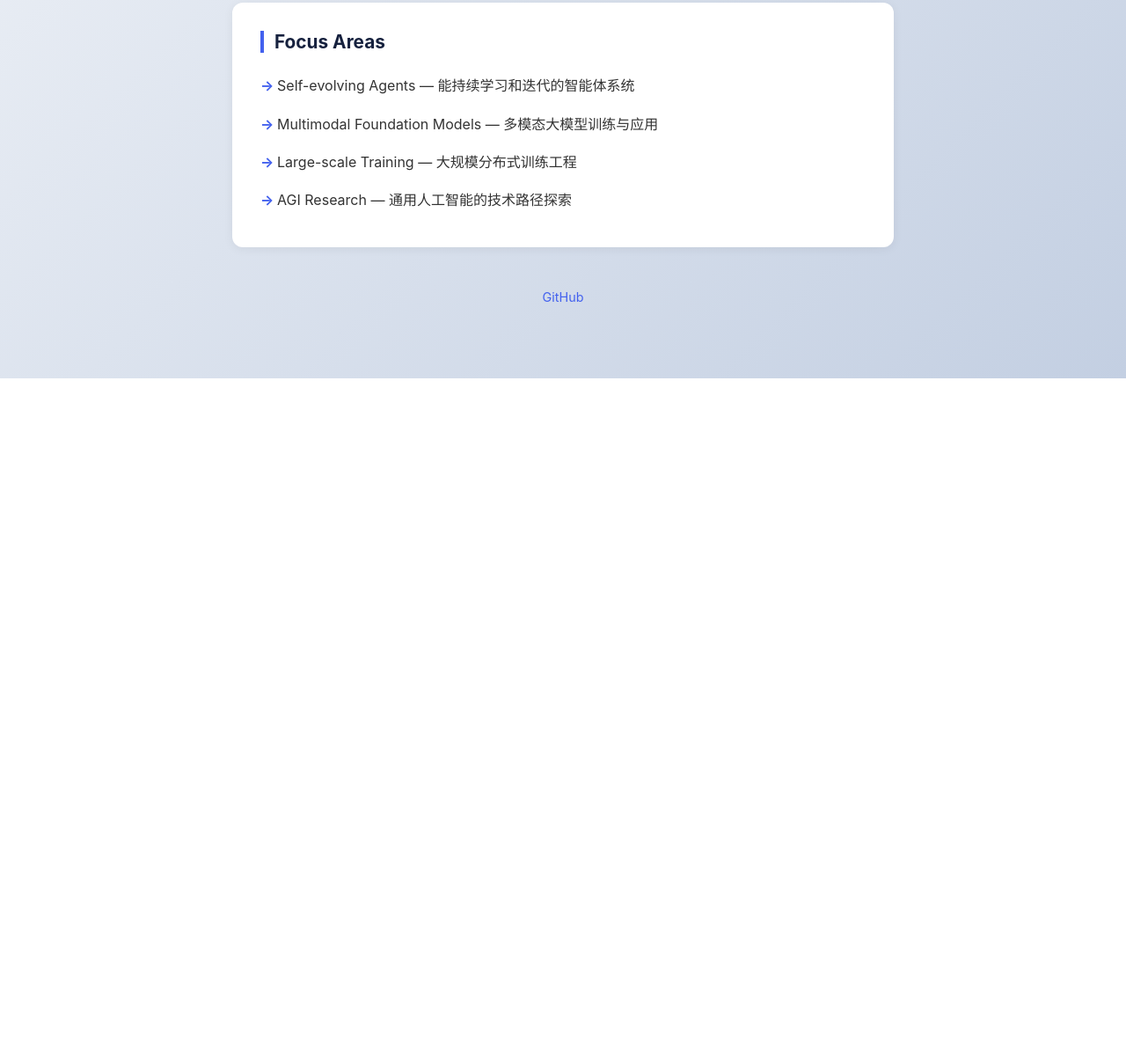
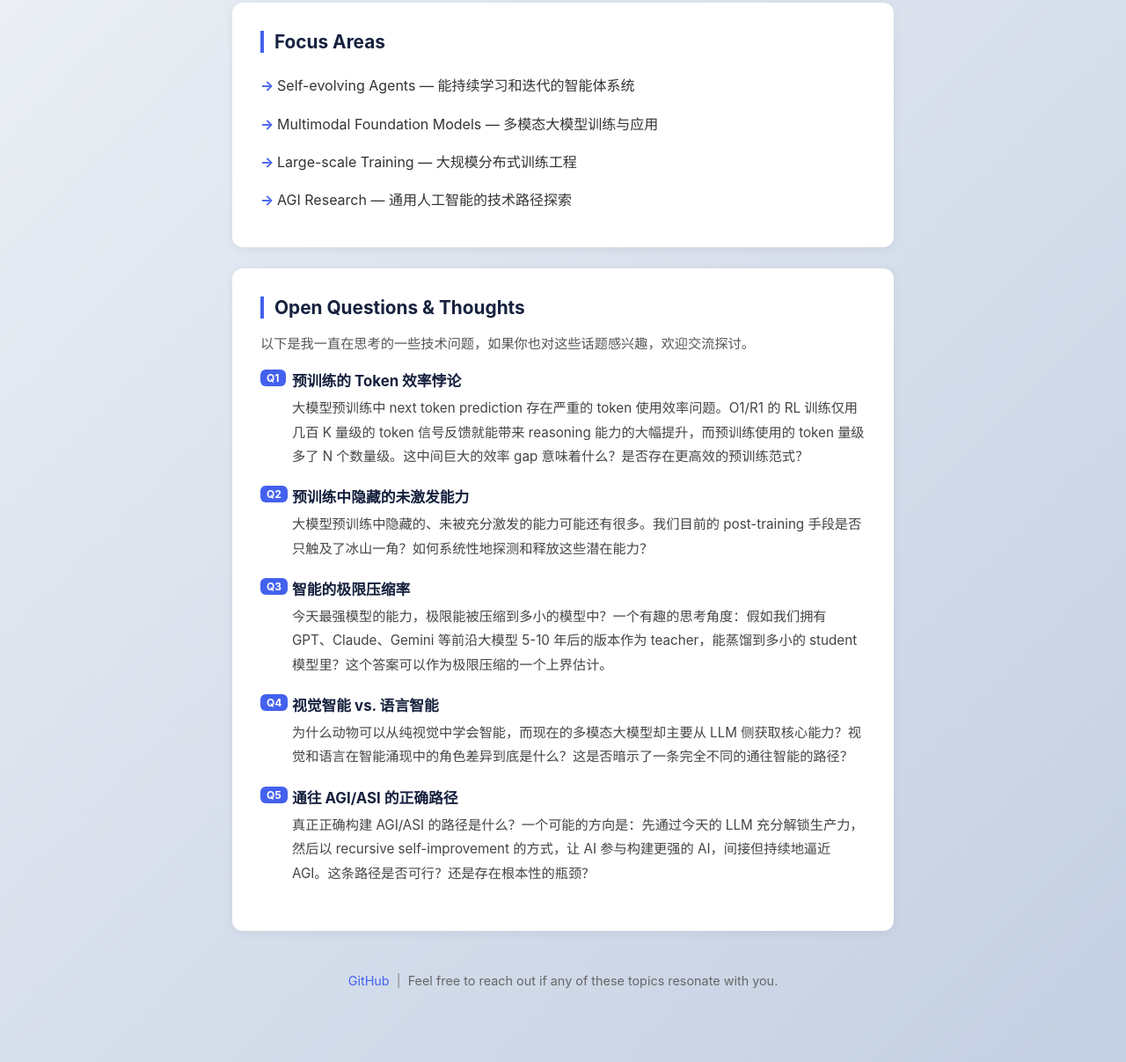
Before and after one commit to quietsmile/quietsmile.github.io, a plain HTML site: page index.html in a window 1280 px wide. Shown: the part 670-1877 px from the top of the page at 88% size. Before the commit the page ends 1100 px from the top, so only its background shows below. Drawn offline with Linux system fonts and the light colour scheme.

Commit message:
Add open questions and thoughts section

```diff
--- a/index.html
+++ b/index.html
@@ -85,6 +85,46 @@
             text-decoration: none;
         }
         .footer a:hover { text-decoration: underline; }
+        .footer span { color: #666; }
+        .thoughts-intro {
+            color: #555;
+            margin-bottom: 20px;
+            font-size: 0.95em;
+        }
+        .thoughts ol {
+            list-style: none;
+            counter-reset: q;
+            padding: 0;
+        }
+        .thoughts ol li {
+            counter-increment: q;
+            margin-bottom: 20px;
+            padding-left: 36px;
+            position: relative;
+        }
+        .thoughts ol li::before {
+            content: "Q" counter(q);
+            position: absolute;
+            left: 0;
+            top: 0;
+            color: #fff;
+            background: #4361ee;
+            border-radius: 6px;
+            font-size: 0.75em;
+            font-weight: 700;
+            padding: 2px 7px;
+        }
+        .thoughts ol li strong {
+            display: block;
+            margin-bottom: 6px;
+            color: #16213e;
+            font-size: 1.05em;
+        }
+        .thoughts ol li p {
+            line-height: 1.8;
+            color: #444;
+            font-size: 0.95em;
+        }
         @media (max-width: 600px) {
             .container { padding: 32px 16px; }
             .header h1 { font-size: 1.8em; }
@@ -123,8 +163,36 @@
             </ul>
         </div>
 
+        <div class="section thoughts">
+            <h2>Open Questions & Thoughts</h2>
+            <p class="thoughts-intro">以下是我一直在思考的一些技术问题，如果你也对这些话题感兴趣，欢迎交流探讨。</p>
+            <ol>
+                <li>
+                    <strong>预训练的 Token 效率悖论</strong>
+                    <p>大模型预训练中 next token prediction 存在严重的 token 使用效率问题。O1/R1 的 RL 训练仅用几百 K 量级的 token 信号反馈就能带来 reasoning 能力的大幅提升，而预训练使用的 token 量级多了 N 个数量级。这中间巨大的效率 gap 意味着什么？是否存在更高效的预训练范式？</p>
+                </li>
+                <li>
+                    <strong>预训练中隐藏的未激发能力</strong>
+                    <p>大模型预训练中隐藏的、未被充分激发的能力可能还有很多。我们目前的 post-training 手段是否只触及了冰山一角？如何系统性地探测和释放这些潜在能力？</p>
+                </li>
+                <li>
+                    <strong>智能的极限压缩率</strong>
+                    <p>今天最强模型的能力，极限能被压缩到多小的模型中？一个有趣的思考角度：假如我们拥有 GPT、Claude、Gemini 等前沿大模型 5-10 年后的版本作为 teacher，能蒸馏到多小的 student 模型里？这个答案可以作为极限压缩的一个上界估计。</p>
+                </li>
+                <li>
+                    <strong>视觉智能 vs. 语言智能</strong>
+                    <p>为什么动物可以从纯视觉中学会智能，而现在的多模态大模型却主要从 LLM 侧获取核心能力？视觉和语言在智能涌现中的角色差异到底是什么？这是否暗示了一条完全不同的通往智能的路径？</p>
+                </li>
+                <li>
+                    <strong>通往 AGI/ASI 的正确路径</strong>
+                    <p>真正正确构建 AGI/ASI 的路径是什么？一个可能的方向是：先通过今天的 LLM 充分解锁生产力，然后以 recursive self-improvement 的方式，让 AI 参与构建更强的 AI，间接但持续地逼近 AGI。这条路径是否可行？还是存在根本性的瓶颈？</p>
+                </li>
+            </ol>
+        </div>
+
         <div class="footer">
-            <a href="https://github.com/quietsmile">GitHub</a>
+            <a href="https://github.com/quietsmile">GitHub</a> &nbsp;|&nbsp;
+            <span>Feel free to reach out if any of these topics resonate with you.</span>
         </div>
     </div>
 </body>
```
